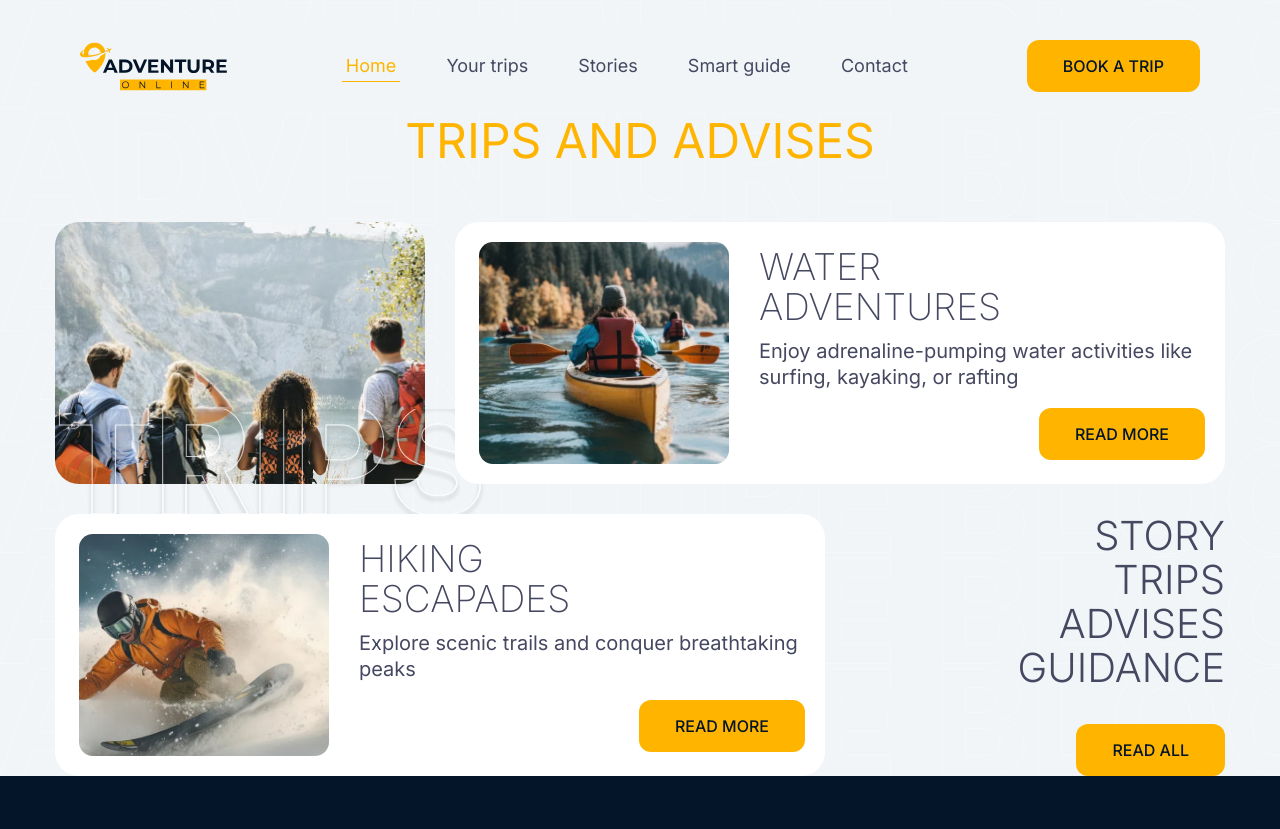
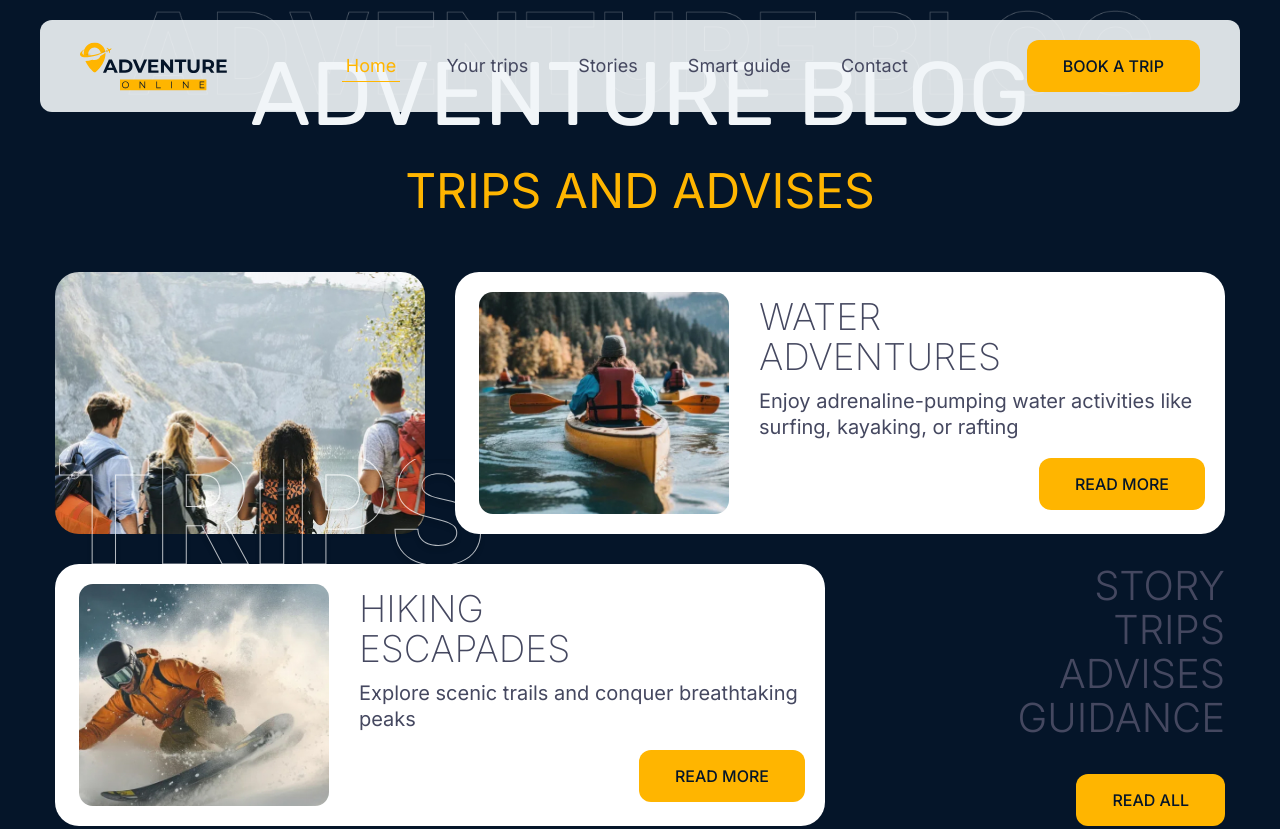
Before and after one commit to oilprint/adventure-online-com, a website: page app/index.html in a window 1280 px wide. Shown: the top 829 px of the page. Drawn offline with nearby package versions, Linux system fonts and the light colour scheme; files that its build step writes are made by us from their sources.

Commit message:
Added section in global

```diff
--- a/app/scss/global/_global.scss
+++ b/app/scss/global/_global.scss
@@ -45,6 +45,19 @@ main {
 @import 'lego/header';
 @import 'lego/footer';
 @import 'lego/menu';
+
+.section {
+    background-repeat: no-repeat;
+    background-position: top 10px center;
+    background-size: 80vw;
+
+    padding: 50px 0 70px;
+    background-color: $dark;
+
+    &--light {
+      background-color: $light;
+    }
+}
 
 .title {
   font-family: 'Rubik',
```
Also changed, not shown: app/html/pages/index.html (+1 -0 lines).
